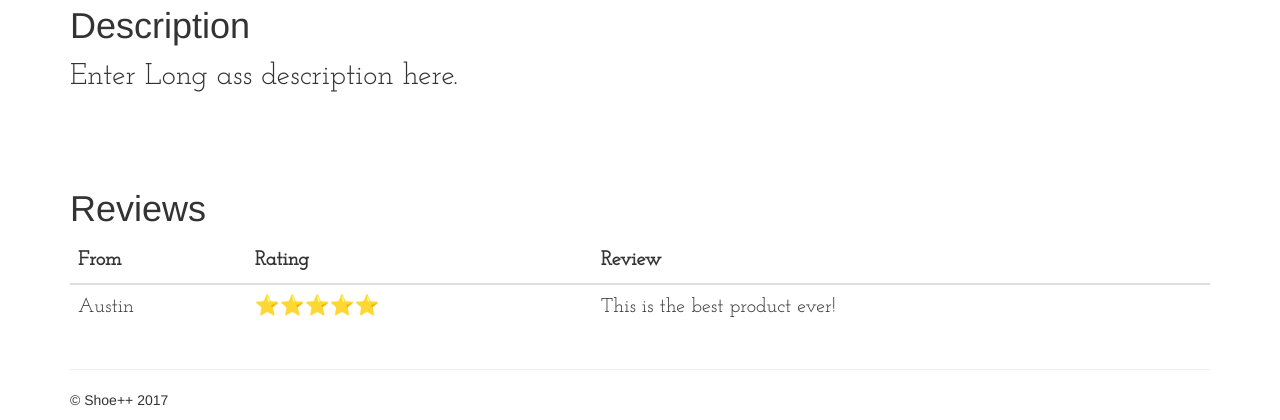
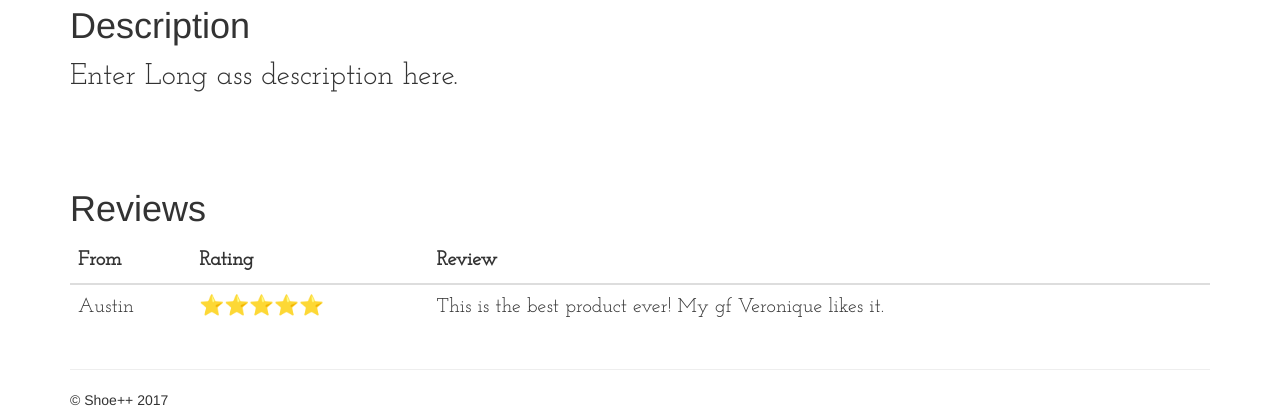
Before and after one commit to banujan59/htdocs, a PHP site: page /product.php in a window 1280 px wide. Shown: the part 1204-1624 px from the top of the page. Run offline with PHP 8.4, Linux system fonts and the light colour scheme.

Commit message:
Premium Special Austin Text
Austin text

```diff
--- a/product.php
+++ b/product.php
@@ -111,7 +111,7 @@
 							<tr>
 								<td>Austin</td>
 								<td>⭐⭐⭐⭐⭐</td>
-								<td>This is the best product ever!</td>
+								<td>This is the best product ever! My gf Veronique likes it.</td>
 							</tr>
 						</tbody>
 					</table>
```
